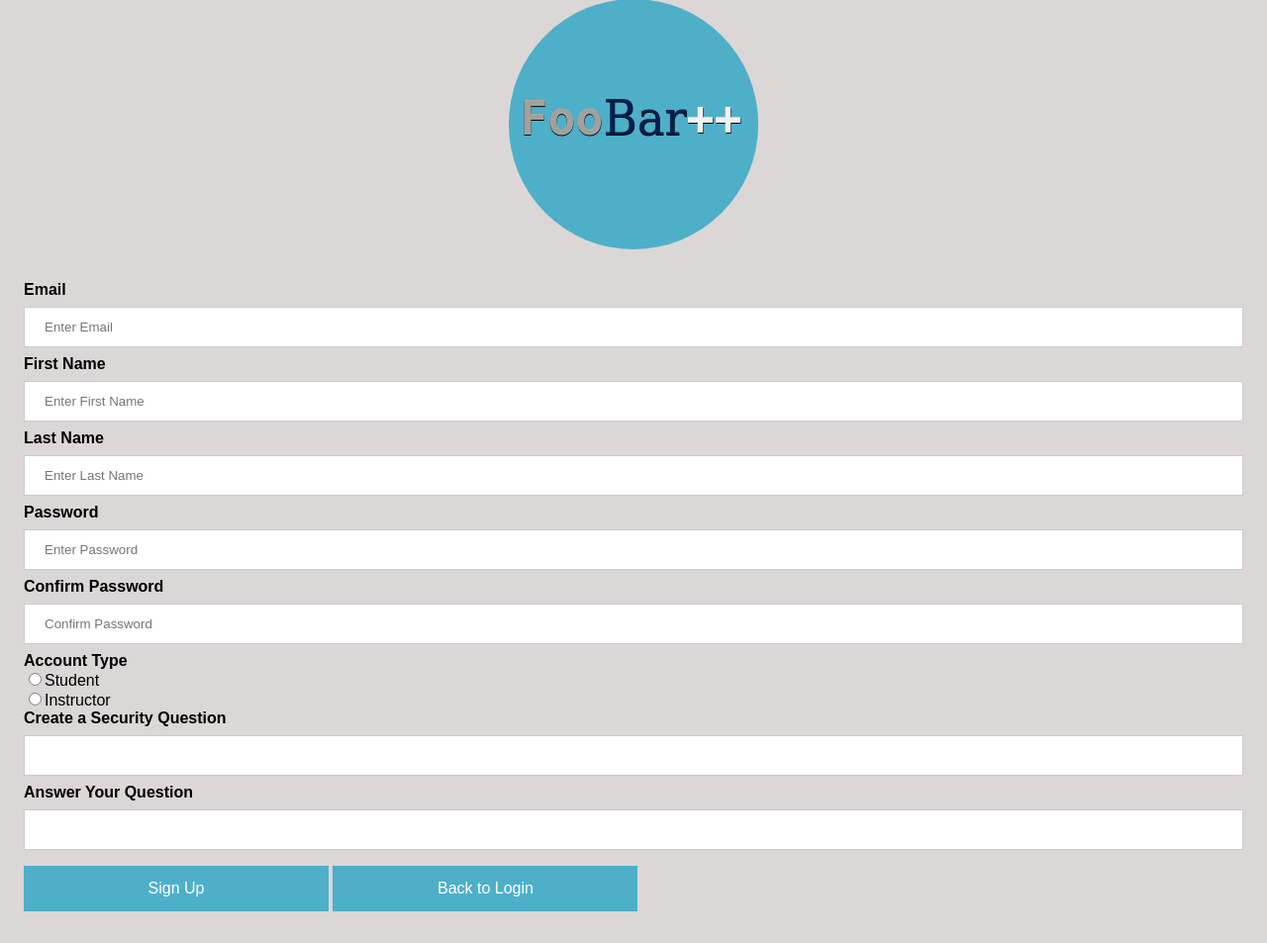
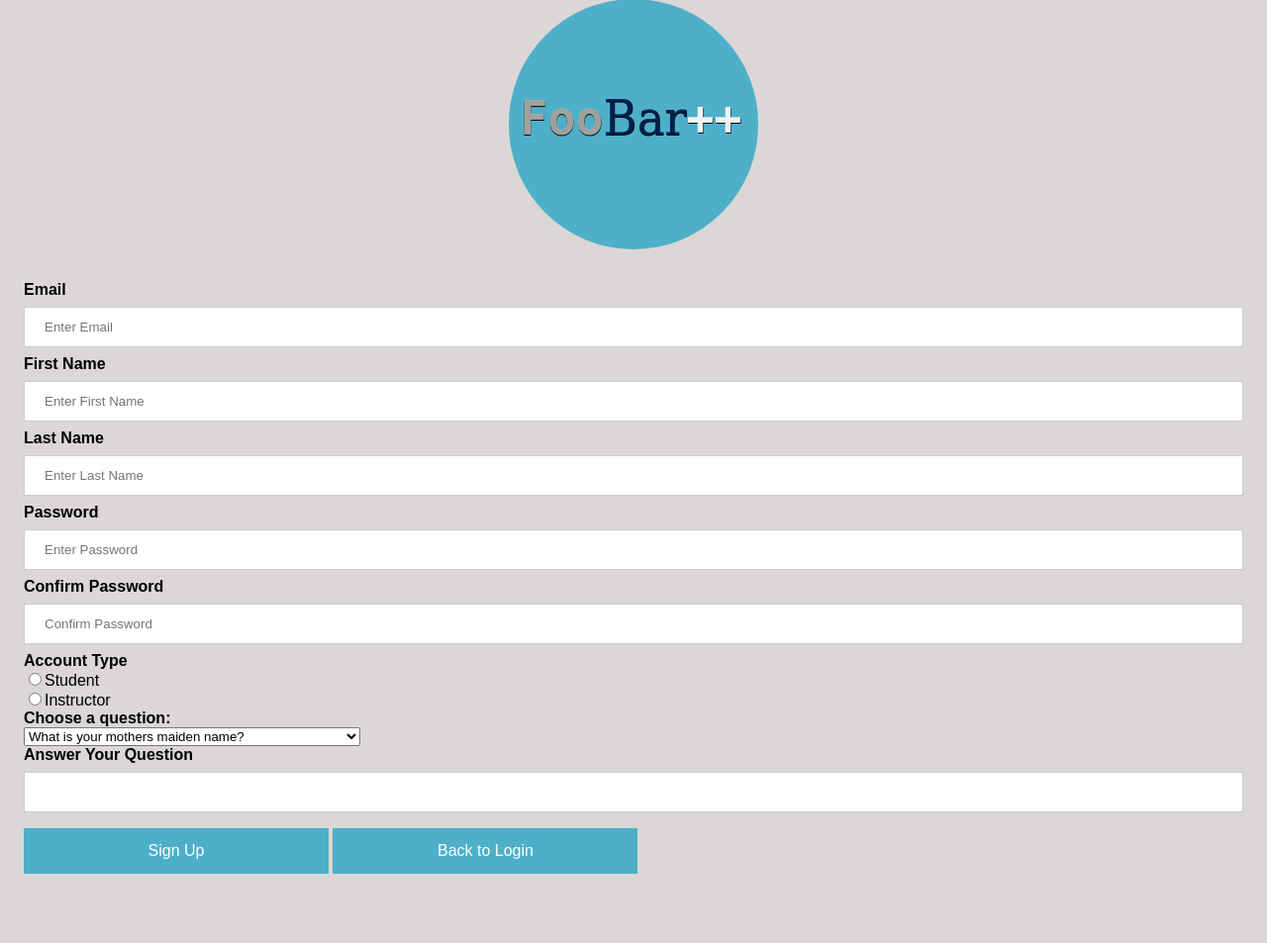
Before and after one commit to LongwoodFooBar/SeniorSeminarProject, a Flask app: page /signup in a window 1280 px wide. Shown: the part 25-978 px from the top of the page at 99% size. After the commit the page ends 908 px from the top, so only its background shows below. Run offline with Flask 2, Linux system fonts and the light colour scheme.

Commit message:
HTML Pages.

```diff
--- a/templates/professorCases.html
+++ b/templates/professorCases.html
@@ -28,6 +28,12 @@
 			</div>
 			<div class="testCaseInput">
 				<input type="text" name="input" placeholder="Input" required/>
+				<label for="testcases"> What kind of test case: </label>
+				<br />
+				<input type="submit" name="publicCase"> Public Case</input><br />
+				<input type="submit" name="privateCase"> Private Case </input><br />
+				<input type="submit" name="gradingCase"> Grading Case </input><br />
+				<br />
 			</div>
 			<br>
 			<div>
--- a/templates/signup.html
+++ b/templates/signup.html
@@ -26,8 +26,16 @@
 				<label for="type"><b>Account Type</b></label><br />
 				<input type="radio" name="type" value="STUDENT" required>Student<br />
 				<input type="radio" name="type" value="INSTRUCTOR" required>Instructor<br />
-				<label for="question"><b>Create a Security Question</b></label>
-				<input type = "text" name = "question" />
+				<label for="Security Question:"><b>Choose a question:</b></label>
+				<br />
+				<select name="securityQuestion">
+					<option value="maidenName" selected> What is your mothers maiden name? </option>
+					<option value="petName"> What was the name of your first pet? </option>
+					<option value="firstStreet"> What is the name of the street on which you grew up? </option>
+					<option value="elemSchool"> What is the name of your elementary school </option>
+					<option value="firstCar"> What is the name of your first car? </option>
+				</select>
+				<br />
 				<label for="answer"><b>Answer Your Question</b></label>
 				<input type="text" name="answer" />
 				<br>
```
